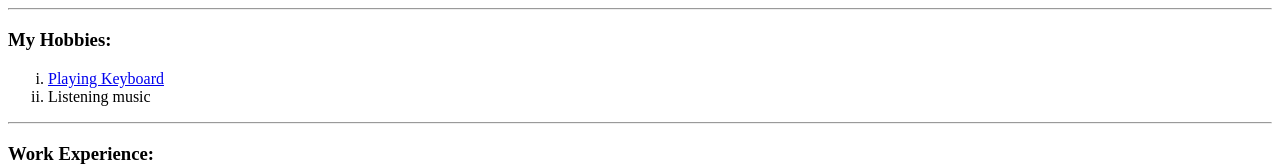
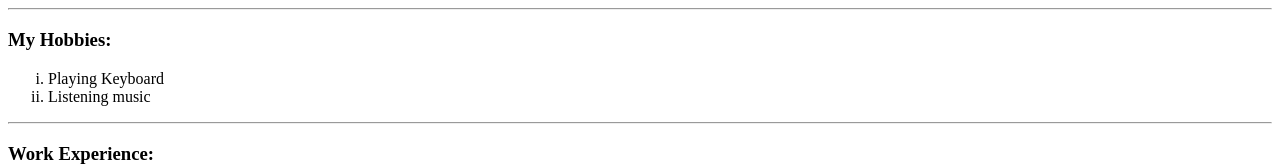
Before and after one commit to Sajal-B/CV, a plain HTML site: page index.html in a window 1280 px wide. Shown: the part 491-657 px from the top of the page. Drawn offline with Linux system fonts and the light colour scheme.

Commit message:
Update index.html

```diff
--- a/index.html
+++ b/index.html
@@ -39,7 +39,7 @@
   <hr />
   <h3>My Hobbies:</h3>
   <ol type="i">
-    <li><a href="https://www.youtube.com/watch?v=y-d6auU97sk">Playing Keyboard</a></li>
+    <li>Playing Keyboard</li>
     <li>Listening music</li>
   </ol>
   <hr>
```
